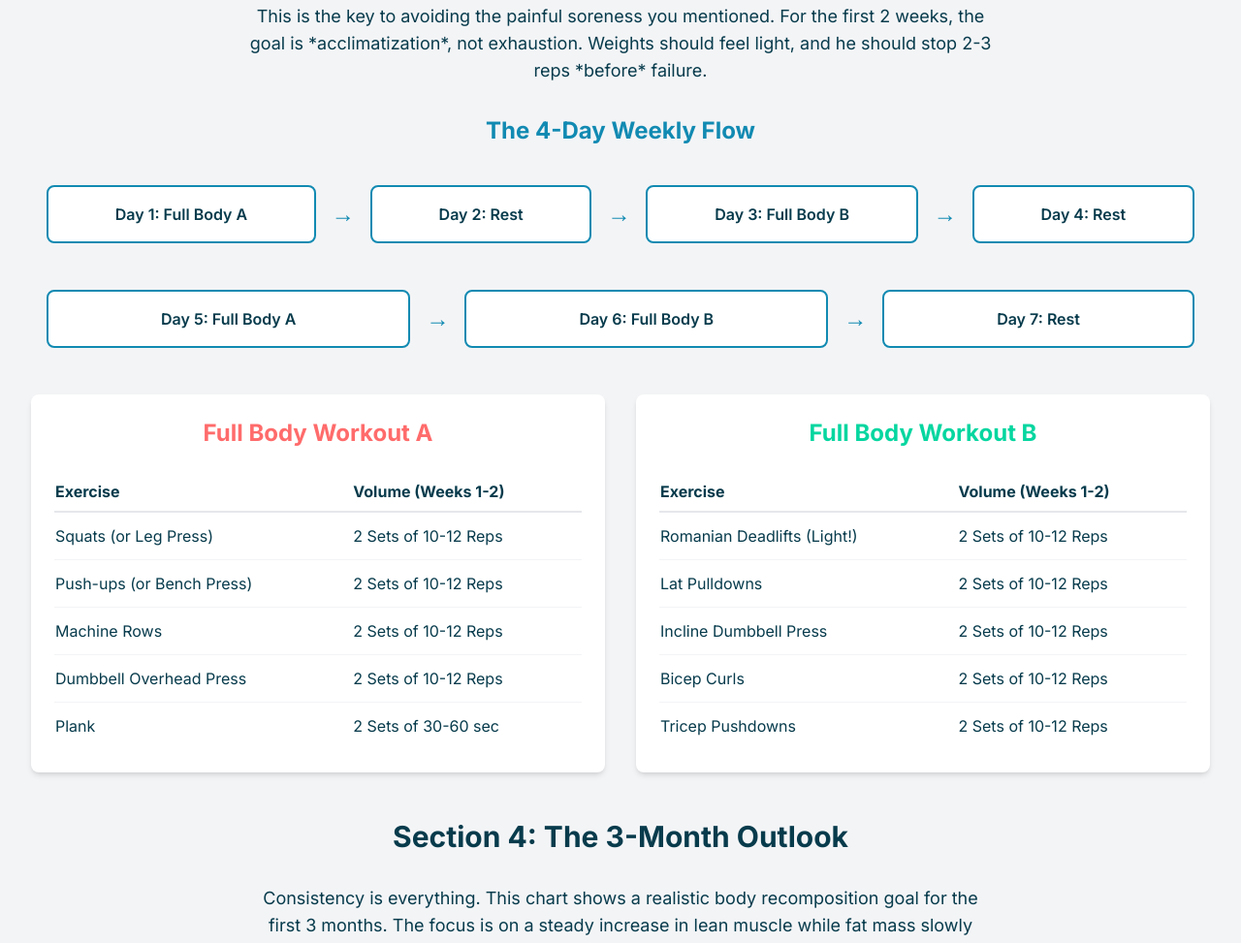
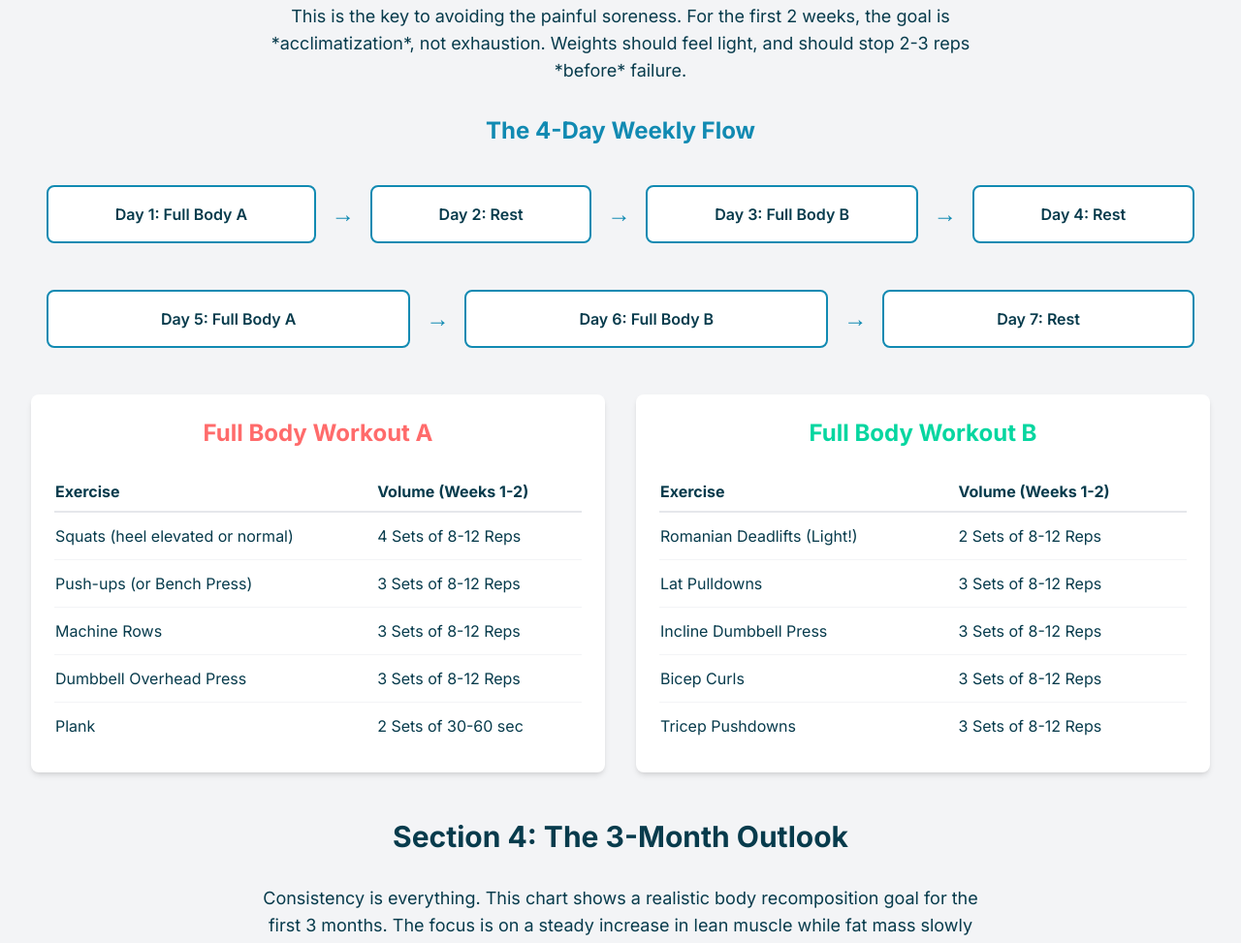
Before and after one commit to Default-ant/Fitness, a plain HTML site: page index.html in a window 1280 px wide. Shown: the part 2593-3566 px from the top of the page at 97% size. Drawn offline with nearby package versions, Linux system fonts and the light colour scheme.

Commit message:
Update workout section with revised rep counts

```diff
--- a/index.html
+++ b/index.html
@@ -214,7 +214,7 @@
             <section id="section-3" class="mb-12">
                 <h2 class="text-3xl font-bold text-center mb-8" style="color: #073B4C;">Section 3: The "Ease-In" 4-Day Workout</h2>
                 <p class="text-lg text-center max-w-3xl mx-auto mb-8" style="color: #073B4C;">
-                    This is the key to avoiding the painful soreness you mentioned. For the first 2 weeks, the goal is *acclimatization*, not exhaustion. Weights should feel light, and he should stop 2-3 reps *before* failure.
+                    This is the key to avoiding the painful soreness. For the first 2 weeks, the goal is *acclimatization*, not exhaustion. Weights should feel light, and should stop 2-3 reps *before* failure.
                 </p>
 
                 <h3 class="text-2xl font-bold text-center mb-6" style="color: #118AB2;">The 4-Day Weekly Flow</h3>
@@ -247,20 +247,20 @@
                             </thead>
                             <tbody style="color: #073B4C;">
                                 <tr class="border-b border-gray-100">
-                                    <td class="py-3 font-medium">Squats (or Leg Press)</td>
-                                    <td class="py-3">2 Sets of 10-12 Reps</td>
+                                    <td class="py-3 font-medium">Squats (heel elevated or normal)</td>
+                                    <td class="py-3">4 Sets of 8-12 Reps</td>
                                 </tr>
                                 <tr class="border-b border-gray-100">
                                     <td class="py-3 font-medium">Push-ups (or Bench Press)</td>
-                                    <td class="py-3">2 Sets of 10-12 Reps</td>
+                                    <td class="py-3">3 Sets of 8-12 Reps</td>
                                 </tr>
                                 <tr class="border-b border-gray-100">
                                     <td class="py-3 font-medium">Machine Rows</td>
-                                    <td class="py-3">2 Sets of 10-12 Reps</td>
+                                    <td class="py-3">3 Sets of 8-12 Reps</td>
                                 </tr>
                                 <tr class="border-b border-gray-100">
                                     <td class="py-3 font-medium">Dumbbell Overhead Press</td>
-                                    <td class="py-3">2 Sets of 10-12 Reps</td>
+                                    <td class="py-3">3 Sets of 8-12 Reps</td>
                                 </tr>
                                 <tr>
                                     <td class="py-3 font-medium">Plank</td>
@@ -282,23 +282,23 @@
                             <tbody style="color: #073B4C;">
                                 <tr class="border-b border-gray-100">
                                     <td class="py-3 font-medium">Romanian Deadlifts (Light!)</td>
-                                    <td class="py-3">2 Sets of 10-12 Reps</td>
+                                    <td class="py-3">2 Sets of 8-12 Reps</td>
                                 </tr>
                                 <tr class="border-b border-gray-100">
                                     <td class="py-3 font-medium">Lat Pulldowns</td>
-                                    <td class="py-3">2 Sets of 10-12 Reps</td>
+                                    <td class="py-3">3 Sets of 8-12 Reps</td>
                                 </tr>
                                 <tr class="border-b border-gray-100">
                                     <td class="py-3 font-medium">Incline Dumbbell Press</td>
-                                    <td class="py-3">2 Sets of 10-12 Reps</td>
+                                    <td class="py-3">3 Sets of 8-12 Reps</td>
                                 </tr>
                                 <tr class="border-b border-gray-100">
                                     <td class="py-3 font-medium">Bicep Curls</td>
-                                    <td class="py-3">2 Sets of 10-12 Reps</td>
+                                    <td class="py-3">3 Sets of 8-12 Reps</td>
                                 </tr>
                                 <tr>
                                     <td class="py-3 font-medium">Tricep Pushdowns</td>
-                                    <td class="py-3">2 Sets of 10-12 Reps</td>
+                                    <td class="py-3">3 Sets of 8-12 Reps</td>
                                 </tr>
                             </tbody>
                         </table>
```
